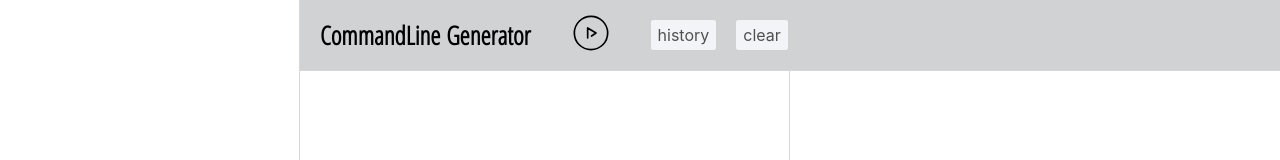
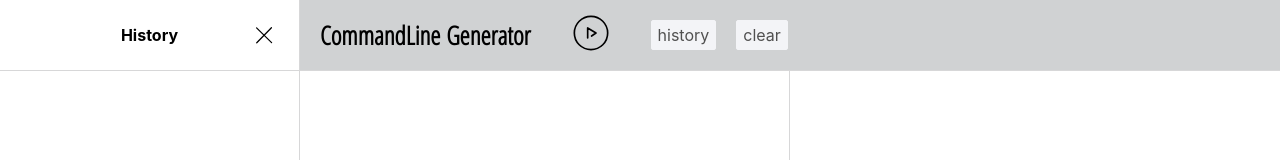
Before and after one commit to mbyk/CommandLineGenerator, a Nuxt app: page / in a window 1280 px wide. Both pictures are taken after a click on the element "history". Shown: the top 160 px of the page. Built offline with nearby package versions, Linux system fonts and the light colour scheme.

Commit message:
履歴画面のUI作成

```diff
--- a/components/History.vue
+++ b/components/History.vue
@@ -1,5 +1,17 @@
 <template>
   <div class="historyContainer">
+		<div class="historyHeader">
+			<div class="headerLeft">
+			</div>
+			<div class="headerCenter">
+				History
+			</div>
+			<div class="headerRight">
+				<img src="~/assets/cross_hoso.svg" width="30" height="30" class="close"/>
+			</div>
+		</div>
+		<div class="historyList">
+		</div>
 	</div>
 </template>
 
@@ -23,6 +35,47 @@ export default {
 .historyContainer {
 	width: 100%;
 	height: 100%;
+	display: flex;
+	flex-direction: column;
+}
+
+.historyHeader {
+	width: 100%;
+	height: 70px;
+	display: flex;
+	flex-direction: row;
+}
+
+.historyList {
+	width: 100%;
+	flex: 1;
+	border-top: 1px solid #d7d7d8;
+}
+
+.headerLeft {
+	width: 70px;
+	height: 100%;
+}
+
+.headerRight {
+	width: 70px;
+	height: 100%;
+	display: flex;
+	justify-content: center;
+	align-items: center;
+}
+
+.close {
+	cursor: pointer;
+}
+
+.headerCenter {
+	height: 100%;
+	flex: 1;
+	display: flex;
+	justify-content: center;
+	align-items: center;
+	font-weight: bold;
 }
 
 </style>
```
Also changed, not shown: assets/cross_hoso.svg (added).
